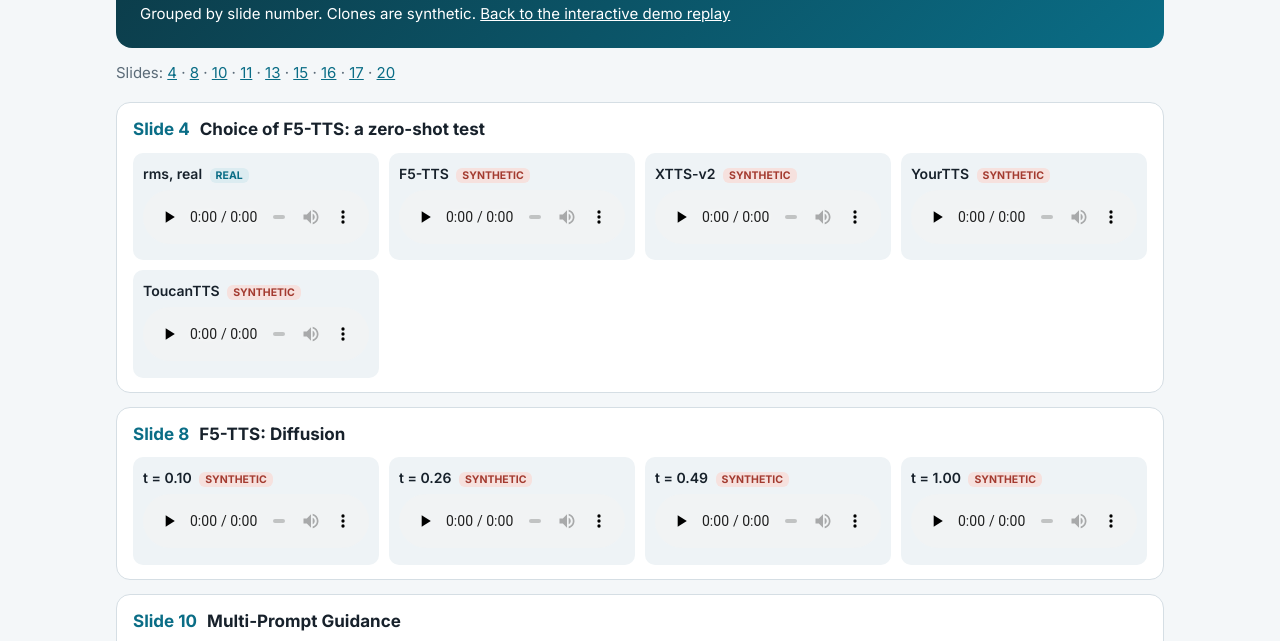
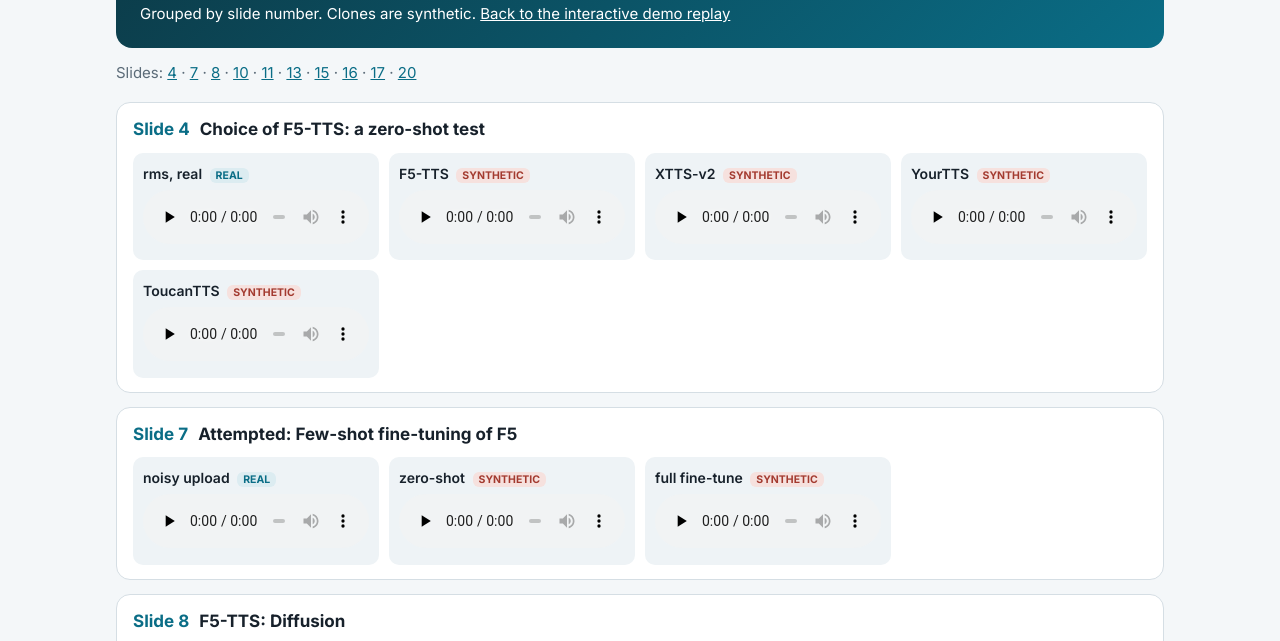
Before and after one commit to Mihir-Divyansh/imprint-demo, a plain HTML site: page audio.html in a window 1280 px wide. Shown: the part 110-751 px from the top of the page. Drawn offline with Linux system fonts and the light colour scheme.

Commit message:
Publish the fine-tuning slide's clips (the speaker consented)
Co-Authored-By: Claude Opus 5.5 <noreply@anthropic.com>
Claude-Session: https://claude.ai/code/session_019ZfRSXj6Mbtg2GSos4ECzg

```diff
--- a/audio.html
+++ b/audio.html
@@ -27,8 +27,9 @@ footer{color:var(--muted);font-size:13px;margin-top:22px}
 <header><div style="font-size:12px;letter-spacing:.12em;text-transform:uppercase;opacity:.8">Imprint · talk audio</div>
 <h1>Every audio example from the slides</h1>
 <div>Grouped by slide number. Clones are synthetic. <a href="index.html">Back to the interactive demo replay</a></div></header>
-<div class="toc">Slides: <a href="#s4">4</a> · <a href="#s8">8</a> · <a href="#s10">10</a> · <a href="#s11">11</a> · <a href="#s13">13</a> · <a href="#s15">15</a> · <a href="#s16">16</a> · <a href="#s17">17</a> · <a href="#s20">20</a></div>
+<div class="toc">Slides: <a href="#s4">4</a> · <a href="#s7">7</a> · <a href="#s8">8</a> · <a href="#s10">10</a> · <a href="#s11">11</a> · <a href="#s13">13</a> · <a href="#s15">15</a> · <a href="#s16">16</a> · <a href="#s17">17</a> · <a href="#s20">20</a></div>
 <section id="s4"><h2><span class="n">Slide 4</span> Choice of F5-TTS: a zero-shot test</h2><div class="grid"><div class="clip"><div class="lab">rms, real <span class="real">REAL</span></div><audio controls preload="none" src="talk-audio/01_tts_choice_zero_shot_backbones/0_real_rms.wav"></audio></div><div class="clip"><div class="lab">F5-TTS <span class="synthetic">SYNTHETIC</span></div><audio controls preload="none" src="talk-audio/01_tts_choice_zero_shot_backbones/1_F5-TTS.wav"></audio></div><div class="clip"><div class="lab">XTTS-v2 <span class="synthetic">SYNTHETIC</span></div><audio controls preload="none" src="talk-audio/01_tts_choice_zero_shot_backbones/2_XTTS-v2.wav"></audio></div><div class="clip"><div class="lab">YourTTS <span class="synthetic">SYNTHETIC</span></div><audio controls preload="none" src="talk-audio/01_tts_choice_zero_shot_backbones/3_YourTTS.wav"></audio></div><div class="clip"><div class="lab">ToucanTTS <span class="synthetic">SYNTHETIC</span></div><audio controls preload="none" src="talk-audio/01_tts_choice_zero_shot_backbones/4_ToucanTTS.wav"></audio></div></div></section>
+<section id="s7"><h2><span class="n">Slide 7</span> Attempted: Few-shot fine-tuning of F5</h2><div class="grid"><div class="clip"><div class="lab">noisy upload <span class="real">REAL</span></div><audio controls preload="none" src="talk-audio/08_similarity_vs_quality/0_input_recording.wav"></audio></div><div class="clip"><div class="lab">zero-shot <span class="synthetic">SYNTHETIC</span></div><audio controls preload="none" src="talk-audio/08_similarity_vs_quality/1_zero_shot.wav"></audio></div><div class="clip"><div class="lab">full fine-tune <span class="synthetic">SYNTHETIC</span></div><audio controls preload="none" src="talk-audio/08_similarity_vs_quality/2_full_fine_tune_higher_similarity.wav"></audio></div></div></section>
 <section id="s8"><h2><span class="n">Slide 8</span> F5-TTS: Diffusion</h2><div class="grid"><div class="clip"><div class="lab">t = 0.10 <span class="synthetic">SYNTHETIC</span></div><audio controls preload="none" src="talk-audio/02_noise_becomes_voice/1_t_0.10.wav"></audio></div><div class="clip"><div class="lab">t = 0.26 <span class="synthetic">SYNTHETIC</span></div><audio controls preload="none" src="talk-audio/02_noise_becomes_voice/2_t_0.26.wav"></audio></div><div class="clip"><div class="lab">t = 0.49 <span class="synthetic">SYNTHETIC</span></div><audio controls preload="none" src="talk-audio/02_noise_becomes_voice/3_t_0.49.wav"></audio></div><div class="clip"><div class="lab">t = 1.00 <span class="synthetic">SYNTHETIC</span></div><audio controls preload="none" src="talk-audio/02_noise_becomes_voice/4_t_1.00.wav"></audio></div></div></section>
 <section id="s10"><h2><span class="n">Slide 10</span> Multi-Prompt Guidance</h2><div class="grid"><div class="clip"><div class="lab">1 prompt, 5 s <span class="synthetic">SYNTHETIC</span></div><audio controls preload="none" src="talk-audio/03_multi_prompt/1_one_prompt_5s.wav"></audio></div><div class="clip"><div class="lab">1 prompt, 25 s <span class="synthetic">SYNTHETIC</span></div><audio controls preload="none" src="talk-audio/03_multi_prompt/2_one_prompt_25s.wav"></audio></div><div class="clip"><div class="lab">5 prompts <span class="synthetic">SYNTHETIC</span></div><audio controls preload="none" src="talk-audio/03_multi_prompt/3_multi_prompt_5_prompts.wav"></audio></div></div></section>
 <section id="s11"><h2><span class="n">Slide 11</span> A zero-shot clone: voice without delivery</h2><div class="grid"><div class="clip"><div class="lab">real <span class="real">REAL</span></div><audio controls preload="none" src="talk-audio/04_flat_zero_shot/1_real_rms.wav"></audio></div><div class="clip"><div class="lab">zero-shot <span class="synthetic">SYNTHETIC</span></div><audio controls preload="none" src="talk-audio/04_flat_zero_shot/2_zero_shot_clone.wav"></audio></div></div></section>
```
Also changed, not shown: 3 other files.
